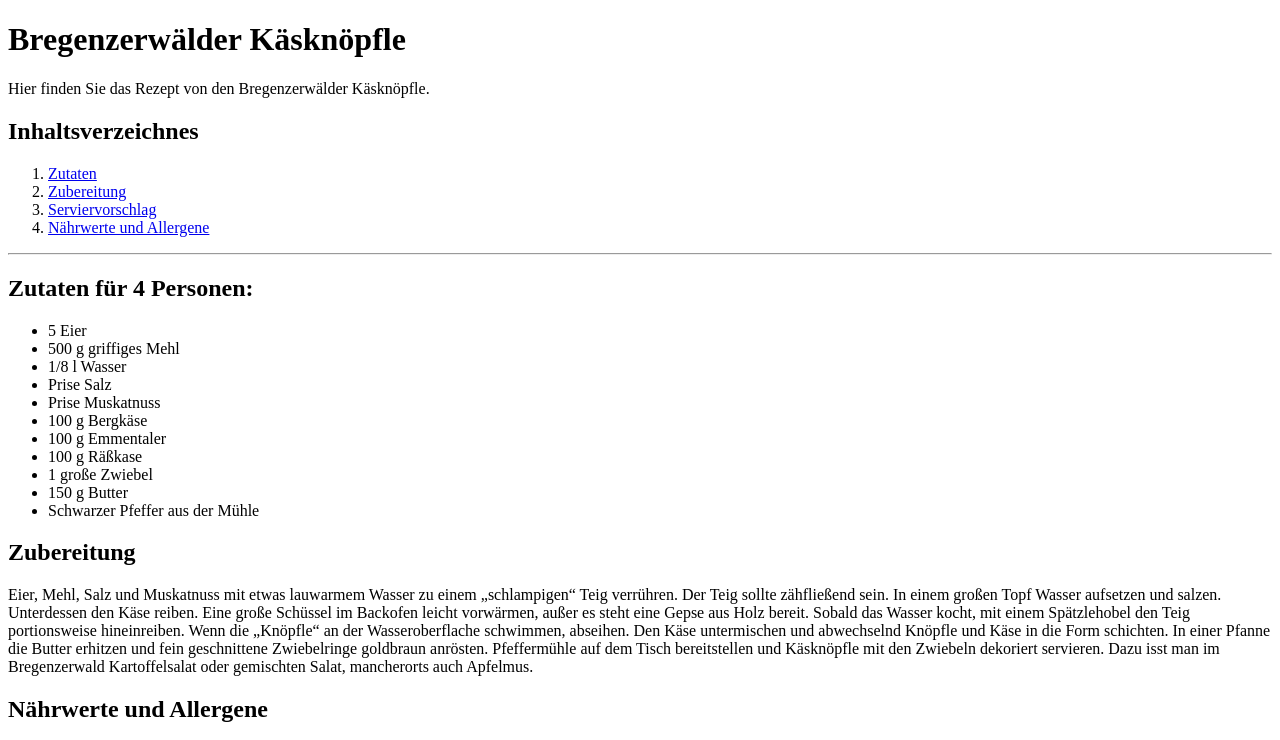
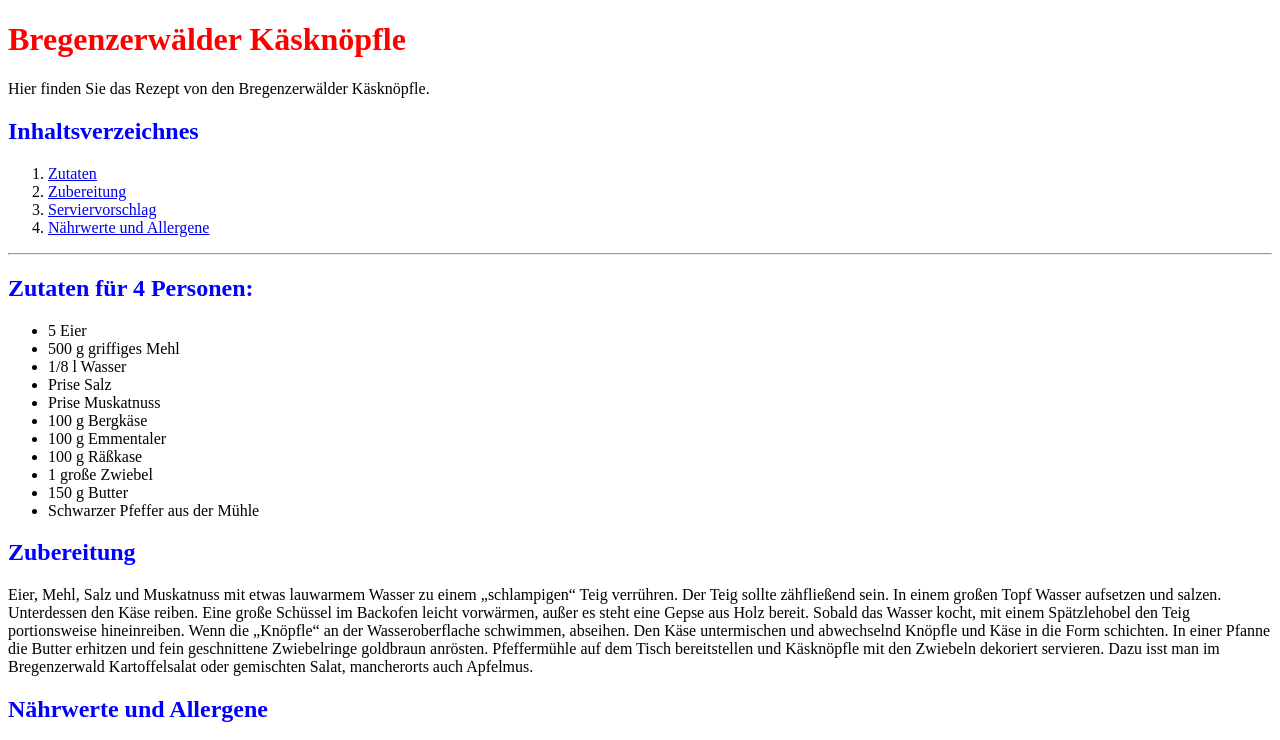
Before and after one commit to zewas-digital/202110_ZD_wifi_fami, a plain HTML site: page 01_rezept/index.html in a window 1280 px wide. Shown: the top 740 px of the page. Drawn offline with Linux system fonts and the light colour scheme.

Commit message:
added style.css

```diff
--- a/01_rezept/index.html
+++ b/01_rezept/index.html
@@ -1,12 +1,18 @@
 <!DOCTYPE html>
 <!-- Hallo -->
 <html lang="de">
+
 <head>
-<meta http-equiv="Content-Type" content="text/html; charset=utf-8"/>
+    <link rel="stylesheet" href="style.css">
+    <meta http-equiv="Content-Type" content="text/html; charset=utf-8" />
+    <!--
+    Weitere Infos zum Einbinden einer CSS Datei findet ihr hier: https://wiki.selfhtml.org/wiki/CSS/Tutorials/Einstieg/Stylesheets_einbinden
+-->
+
 </head>
 
 <body>
-    <h1>
+    <h1 style="color: red;">
         Bregenzerwälder Käsknöpfle
     </h1>
     <p>
@@ -98,11 +104,18 @@
         </tr>
     </table>
     <h2>
-       Serviervorschlag
+        Serviervorschlag
     </h2>
-    <img src="https://www.bregenzerwald.at/wp-content/uploads/2020/02/eyebase/bregenzerwaelder-kaesknoepfle-125758-912x608.jpg">
+    <img
+        src="https://www.bregenzerwald.at/wp-content/uploads/2020/02/eyebase/bregenzerwaelder-kaesknoepfle-125758-912x608.jpg">
     <h2>Quelle</h2>
     <a href="https://www.bregenzerwald.at/aktivitaet/rezept-bregenzerwaelder-kaesknoepfle/">Regio Bregenzerwald</a>
 </body>
 
+<style>
+    h2 {
+        color: blue;
+    }
+</style>
+
 </html>
```
Also changed, not shown: 01_rezept/style.css (added, +8 -0 lines).
